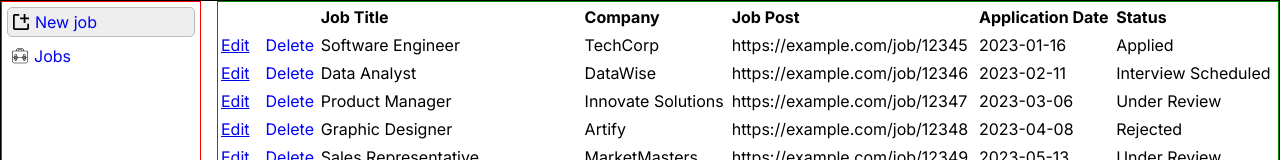
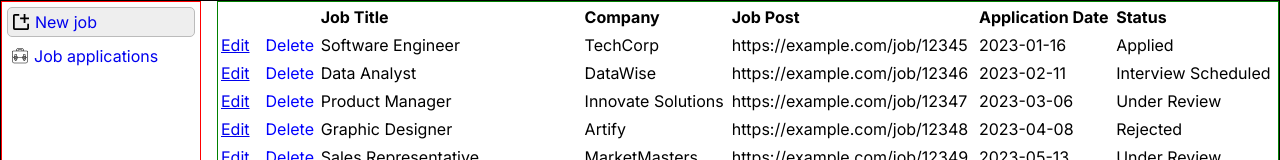
Before and after one commit to jpnws/goodjob, a React (Vite) app: page / in a window 1280 px wide. Shown: the top 160 px of the page. Built offline with nearby package versions, Linux system fonts and the light colour scheme.

Commit message:
Rename for clarity.

```diff
--- a/src/Sidebar/JobTableButton.jsx
+++ b/src/Sidebar/JobTableButton.jsx
@@ -11,7 +11,7 @@
       className={styles.jobTableButton}
     >
       <BriefCaseIcon />
-      <span className={styles.sidebarLinkText}>Jobs</span>
+      <span className={styles.sidebarLinkText}>Job applications</span>
     </Link>
   );
 }
```
